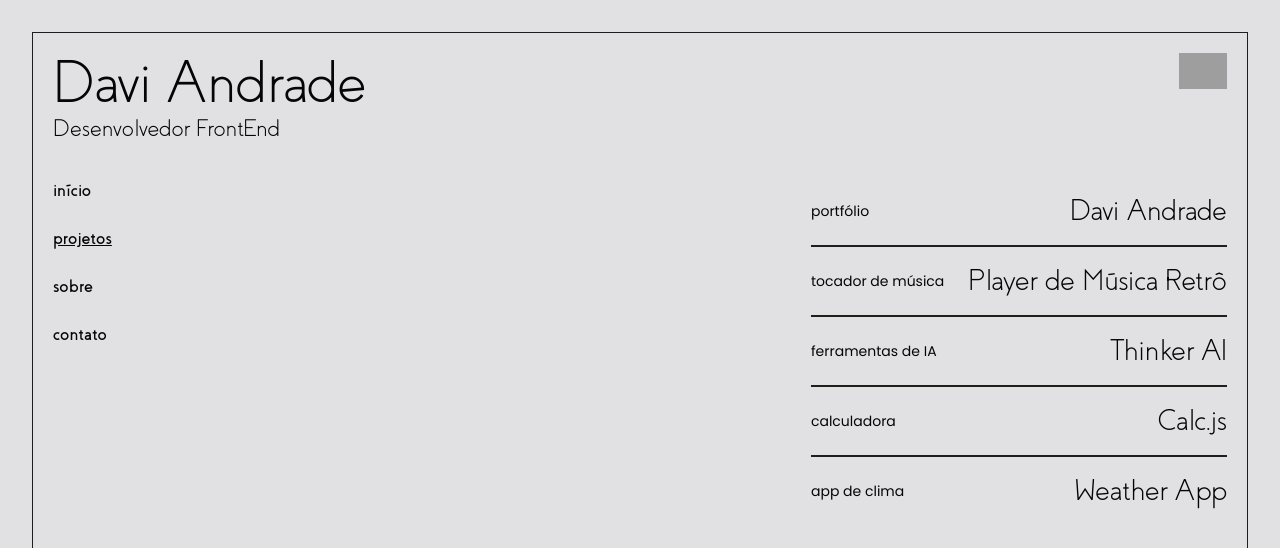
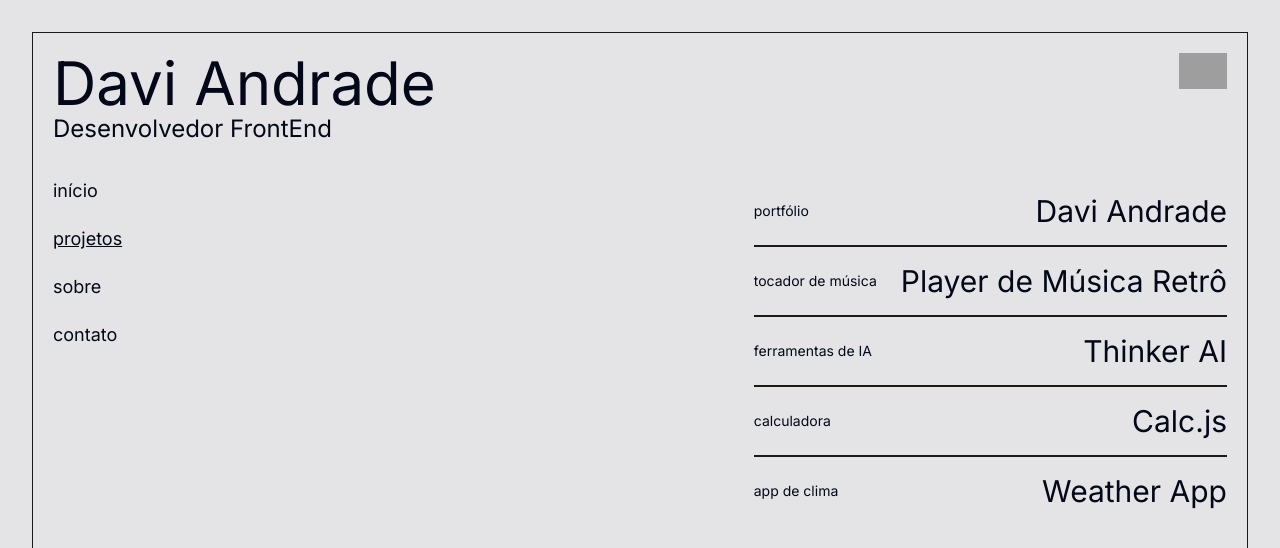
Before and after one commit to davi-andrade-js/dv-portfolio, a Next.js app: page /projects in a window 1280 px wide. Shown: the top 548 px of the page. Built offline with nearby package versions, Linux system fonts and the light colour scheme; grey boxes are pictures that could not be loaded.

Commit message:
add shadcn in the project

```diff
--- a/package.json
+++ b/package.json
@@ -9,10 +9,14 @@
     "lint": "next lint"
   },
   "dependencies": {
+    "class-variance-authority": "^0.7.0",
+    "clsx": "^2.1.0",
     "lucide-react": "^0.363.0",
     "next": "14.1.3",
     "react": "^18",
-    "react-dom": "^18"
+    "react-dom": "^18",
+    "tailwind-merge": "^2.2.2",
+    "tailwindcss-animate": "^1.0.7"
   },
   "devDependencies": {
     "@types/node": "^20",
--- a/src/app/globals.css
+++ b/src/app/globals.css
@@ -2,256 +2,75 @@
 @tailwind components;
 @tailwind utilities;
 
-@font-face {
-  font-family: "Coves Light";
-  src: url("/fonts/Coves-Light.otf");
-}
+@layer base {
+  :root {
+    --background: 0 0% 100%;
+    --foreground: 222.2 84% 4.9%;
 
-@font-face {
-  font-family: "Coves Bold";
-  src: url("/fonts/Coves-Bold.otf");
-}
+    --card: 0 0% 100%;
+    --card-foreground: 222.2 84% 4.9%;
 
-@font-face {
-  font-family: "Poppins Regular";
-  src: url("/fonts/Poppins-Regular.ttf");
-}
+    --popover: 0 0% 100%;
+    --popover-foreground: 222.2 84% 4.9%;
 
-@font-face {
-  font-family: "Poppins Light";
-  src: url(/fonts/Poppins-Light.ttf);
-}
+    --primary: 222.2 47.4% 11.2%;
+    --primary-foreground: 210 40% 98%;
 
-.font-poppinsRegular {
-  font-family: "Poppins Regular";
-}
+    --secondary: 210 40% 96.1%;
+    --secondary-foreground: 222.2 47.4% 11.2%;
 
-.font-poppinsLight {
-  font-family: "Poppins Light";
-}
+    --muted: 210 40% 96.1%;
+    --muted-foreground: 215.4 16.3% 46.9%;
 
-.font-covesLight {
-  font-family: "Coves Light", sans-serif;
-}
+    --accent: 210 40% 96.1%;
+    --accent-foreground: 222.2 47.4% 11.2%;
 
-.font-covesBold {
-  font-family: "Coves Bold", sans-serif;
-}
+    --destructive: 0 84.2% 60.2%;
+    --destructive-foreground: 210 40% 98%;
 
-* {
-  box-sizing: border-box;
-  margin: 0;
-  padding: 0;
-  /* font-family: "Coves Light", sans-serif; */
-}
+    --border: 214.3 31.8% 91.4%;
+    --input: 214.3 31.8% 91.4%;
+    --ring: 222.2 84% 4.9%;
 
-/* :root {
-  --foreground-rgb: 0, 0, 0;
-  --background-start-rgb: 214, 219, 220;
-  --background-end-rgb: 255, 255, 255;
-} */
+    --radius: 0.5rem;
+  }
 
-/* @media (prefers-color-scheme: dark) {
-  :root {
-    --foreground-rgb: 255, 255, 255;
-    --background-start-rgb: 0, 0, 0;
-    --background-end-rgb: 0, 0, 0;
-  }
-} */
+  .dark {
+    --background: 222.2 84% 4.9%;
+    --foreground: 210 40% 98%;
 
-/* body {
-   color: rgb(var(--foreground-rgb));
-  background: linear-gradient(to bottom, transparent, rgb(var(--background-end-rgb)))
-    rgb(var(--background-start-rgb));
-   background-repeat: no-repeat;
-  background-attachment: fixed;
-} */
+    --card: 222.2 84% 4.9%;
+    --card-foreground: 210 40% 98%;
 
-.motion-area {
-  /* border-radius: 12px; */
-  overflow: hidden;
-  position: absolute;
-  /* margin: 32px !important; */
-  inset: 0;
-  justify-content: center;
-  display: inline-flex;
-  flex-direction: row;
-}
+    --popover: 222.2 84% 4.9%;
+    --popover-foreground: 210 40% 98%;
 
-.bg-blur {
-  filter: blur(100px);
-}
+    --primary: 210 40% 98%;
+    --primary-foreground: 222.2 47.4% 11.2%;
 
-.noise::before {
-  position: fixed;
-  top: 0;
-  left: 0;
-  width: 100vw;
-  height: 100vh;
-  content: "";
-  opacity: 0.03;
-  z-index: 1000;
-  pointer-events: none;
-  background: url(/noise.gif);
-}
+    --secondary: 217.2 32.6% 17.5%;
+    --secondary-foreground: 210 40% 98%;
 
-.bg-shape1 {
-  width: 800px;
-  height: 800px;
-  border-radius: 9999px;
-  position: relative;
-  animation: one 8s infinite linear;
-}
+    --muted: 217.2 32.6% 17.5%;
+    --muted-foreground: 215 20.2% 65.1%;
 
-.bg-shape2 {
-  width: 800px;
-  height: 800px;
-  border-radius: 9999px;
-  position: relative;
-  animation: two 15s infinite linear;
-}
+    --accent: 217.2 32.6% 17.5%;
+    --accent-foreground: 210 40% 98%;
 
-/* TODO: tornar responsivo e em tailwind */
-@keyframes one {
-  0% {
-    left: -350px;
-    top: -400px;
-  }
-  10% {
-    left: -350px;
-    top: 300px;
-  }
-  20% {
-    left: 200px;
-    top: 300px;
-  }
-  30% {
-    left: 1000px;
-    top: 300px;
-  }
-  40% {
-    left: 1000px;
-    top: -400px;
-  }
-  50% {
-    left: 300px;
-    top: -400px;
-  }
-  60% {
-    left: -350px;
-    top: -400px;
-  }
-  70% {
-    left: 0px;
-    top: 300px;
-  }
-  80% {
-    left: 600px;
-    top: 300px;
-  }
-  90% {
-    left: 200px;
-    top: -200px;
-  }
-  100% {
-    left: -350px;
-    top: -400px;
+    --destructive: 0 62.8% 30.6%;
+    --destructive-foreground: 210 40% 98%;
+
+    --border: 217.2 32.6% 17.5%;
+    --input: 217.2 32.6% 17.5%;
+    --ring: 212.7 26.8% 83.9%;
   }
 }
 
-@keyframes two {
-  0% {
-    left: 300px;
-    top: -350px;
+@layer base {
+  * {
+    @apply border-border;
   }
-  5% {
-    left: 300px;
-    top: 200px;
-  }
-  10% {
-    left: -200px;
-    top: 250px;
-  }
-  15% {
-    left: -1000px;
-    top: 250px;
-  }
-  20% {
-    left: -1000px;
-    top: -350px;
-  }
-  25% {
-    left: -400px;
-    top: -350px;
-  }
-  30% {
-    left: 100px;
-    top: 250px;
-  }
-  35% {
-    left: 300px;
-    top: 250px;
-  }
-  40% {
-    left: 300px;
-    top: -350px;
-  }
-  45% {
-    left: -300px;
-    top: -350px;
-  }
-  50% {
-    left: -1000px;
-    top: -350px;
-  }
-  55% {
-    left: -1000px;
-    top: 250px;
-  }
-  60% {
-    left: -400px;
-    top: 250px;
-  }
-  65% {
-    left: 100px;
-    top: 0px;
-  }
-  70% {
-    left: -300px;
-    top: -350px;
-  }
-  75% {
-    left: -1000px;
-    top: -350px;
-  }
-  80% {
-    left: -1000px;
-    top: 250px;
-  }
-  85% {
-    left: -300px;
-    top: 250px;
-  }
-  90% {
-    left: 300px;
-    top: 250px;
-  }
-  100% {
-    left: 300px;
-    top: -350px;
+  body {
+    @apply bg-background text-foreground;
   }
 }
-
-.bg-primary {
-  background-color: rgb(29, 108, 255);
-}
-
-.bg-teal {
-  background-color: rgb(173, 0, 225);
-}
-
-@layer utilities {
-  .text-balance {
-    text-wrap: balance;
-  }
-}
--- /dev/null
+++ b/src/lib/utils.ts
@@ -0,0 +1,6 @@
+import { type ClassValue, clsx } from "clsx"
+import { twMerge } from "tailwind-merge"
+
+export function cn(...inputs: ClassValue[]) {
+  return twMerge(clsx(inputs))
+}
--- a/tailwind.config.ts
+++ b/tailwind.config.ts
@@ -1,19 +1,80 @@
-import type { Config } from "tailwindcss";
+import type { Config } from "tailwindcss"
 
-const config: Config = {
+const config = {
+  darkMode: ["class"],
   content: [
-    "./src/pages/**/*.{js,ts,jsx,tsx,mdx}",
-    "./src/components/**/*.{js,ts,jsx,tsx,mdx}",
-    "./src/app/**/*.{js,ts,jsx,tsx,mdx}",
-  ],
+    './pages/**/*.{ts,tsx}',
+    './components/**/*.{ts,tsx}',
+    './app/**/*.{ts,tsx}',
+    './src/**/*.{ts,tsx}',
+	],
+  prefix: "",
   theme: {
+    container: {
+      center: true,
+      padding: "2rem",
+      screens: {
+        "2xl": "1400px",
+      },
+    },
     extend: {
-      backgroundImage: {
-        "gradient-radial": "radial-gradient(var(--tw-gradient-stops))",
-        "gradient-conic": "conic-gradient(from 180deg at 50% 50%, var(--tw-gradient-stops))",
+      colors: {
+        border: "hsl(var(--border))",
+        input: "hsl(var(--input))",
+        ring: "hsl(var(--ring))",
+        background: "hsl(var(--background))",
+        foreground: "hsl(var(--foreground))",
+        primary: {
+          DEFAULT: "hsl(var(--primary))",
+          foreground: "hsl(var(--primary-foreground))",
+        },
+        secondary: {
+          DEFAULT: "hsl(var(--secondary))",
+          foreground: "hsl(var(--secondary-foreground))",
+        },
+        destructive: {
+          DEFAULT: "hsl(var(--destructive))",
+          foreground: "hsl(var(--destructive-foreground))",
+        },
+        muted: {
+          DEFAULT: "hsl(var(--muted))",
+          foreground: "hsl(var(--muted-foreground))",
+        },
+        accent: {
+          DEFAULT: "hsl(var(--accent))",
+          foreground: "hsl(var(--accent-foreground))",
+        },
+        popover: {
+          DEFAULT: "hsl(var(--popover))",
+          foreground: "hsl(var(--popover-foreground))",
+        },
+        card: {
+          DEFAULT: "hsl(var(--card))",
+          foreground: "hsl(var(--card-foreground))",
+        },
+      },
+      borderRadius: {
+        lg: "var(--radius)",
+        md: "calc(var(--radius) - 2px)",
+        sm: "calc(var(--radius) - 4px)",
+      },
+      keyframes: {
+        "accordion-down": {
+          from: { height: "0" },
+          to: { height: "var(--radix-accordion-content-height)" },
+        },
+        "accordion-up": {
+          from: { height: "var(--radix-accordion-content-height)" },
+          to: { height: "0" },
+        },
+      },
+      animation: {
+        "accordion-down": "accordion-down 0.2s ease-out",
+        "accordion-up": "accordion-up 0.2s ease-out",
       },
     },
   },
-  plugins: [],
-};
-export default config;
+  plugins: [require("tailwindcss-animate")],
+} satisfies Config
+
+export default config
```
Also changed, not shown: components.json (added), 1 other file (tests, documents, lock files or other folders).
